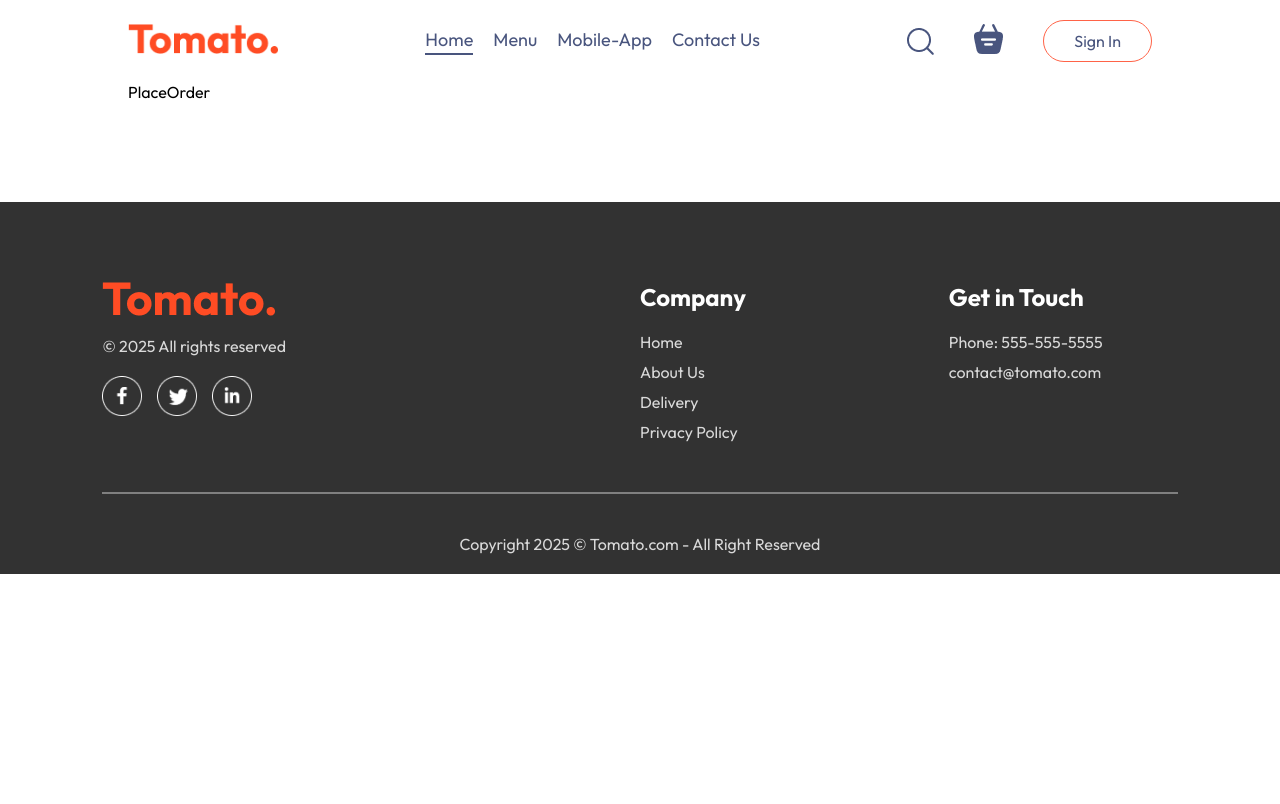
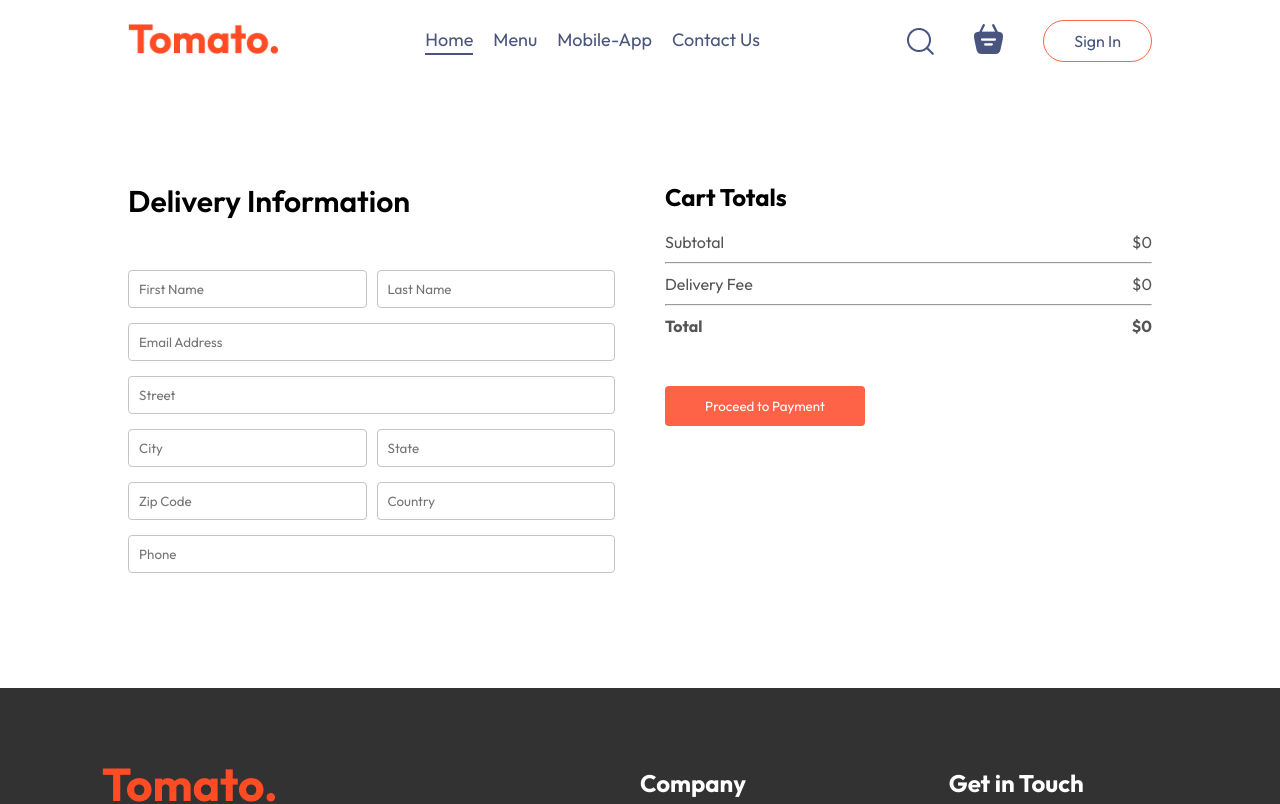
Before and after one commit to alankrit98/Nomato.-Food-Delivery-MERN, a React (Vite) app in the folder frontend/: page /placeorder in a window 1280 px wide. Shown: the top 804 px of the page. Built offline with nearby package versions, Linux system fonts and the light colour scheme.

Commit message:
Frontend Completed Fully, Now for Backend

```diff
--- a/frontend/src/pages/Cart/Cart.jsx
+++ b/frontend/src/pages/Cart/Cart.jsx
@@ -1,8 +1,11 @@
 import React, { useContext } from "react";
 import "./Cart.css";
 import { StoreContext } from "../../context/StoreContext";
+import { useNavigate } from "react-router-dom";
 const Cart = () => {
   const { cartItems, food_list, removeFromCart, getTotalCartAmount } = useContext(StoreContext);
+
+  const navigate = useNavigate();
 
   return (
     <div className="cart">
@@ -46,15 +49,15 @@
             <hr/>
             <div className="cart-total-details">
               <p>Delivery Fee</p>
-              <p>${2}</p>
+              <p>${getTotalCartAmount()===0?0:2}</p>
             </div>
             <hr/>
             <div className="cart-total-details">
               <b>Total</b>
-              <b>${getTotalCartAmount()+2}</b>
+              <b>${getTotalCartAmount()===0?0:getTotalCartAmount()+2}</b>
             </div>
           </div>
-            <button>Proceed to Checkout</button>
+            <button onClick={()=>navigate('/placeorder')}>Proceed to Checkout</button>
         </div>
         <div className="cart-promocode">
           <div>
--- a/frontend/src/pages/PlaceOrder/PlaceOrder.css
+++ b/frontend/src/pages/PlaceOrder/PlaceOrder.css
@@ -0,0 +1,35 @@
+.place-order {
+    display: flex;
+    align-items: start;
+    justify-content: space-between;
+    gap: 50px;
+    margin-top: 100px;
+}
+.place-order-left {
+    width: 100%;
+    max-width: max(30%, 500px);
+}
+.place-order-left .title {
+    font-size: 30px;
+    font-weight: 600;
+    margin-bottom: 50px;
+}
+.place-order-left input {
+    margin-bottom: 15px;
+    width: 100%;
+    padding: 10px;
+    border: 1px solid #c5c5c5;
+    border-radius: 4px;
+    outline-color: tomato;
+}
+.place-order-left .multi-fields {
+    display: flex;
+    gap: 10px;
+}
+.place-order-right {
+    width: 100%;
+    max-width: max(40%, 500px);
+}
+.place-order .cart-total button {
+    margin-top: 30px;
+}
--- a/frontend/src/pages/PlaceOrder/PlaceOrder.jsx
+++ b/frontend/src/pages/PlaceOrder/PlaceOrder.jsx
@@ -1,8 +1,53 @@
-import React from 'react'
+import React, { useContext } from 'react'
 import './PlaceOrder.css'
+import { StoreContext } from '../../context/StoreContext'
 const PlaceOrder = () => {
+
+  const {getTotalCartAmount} = useContext(StoreContext);
+
   return (
-    <div>PlaceOrder</div>
+    <form className='place-order'>
+      <div className='place-order-left'>
+        <p className='title'>Delivery Information</p>
+        <div className='multi-fields'>
+          <input type="text" placeholder="First Name"/>
+          <input type="text" placeholder="Last Name"/>
+        </div>
+        <input type="email" placeholder="Email Address"/>
+        <input type="text" placeholder="Street"/>
+        <div className='multi-fields'>
+          <input type="text" placeholder="City"/>
+          <input type="text" placeholder="State"/>
+        </div>
+        <div className='multi-fields'>
+          <input type="text" placeholder="Zip Code"/>
+          <input type="text" placeholder="Country"/>
+        </div>
+        <input type="text" placeholder='Phone'/>
+      </div>
+      <div className='place-order-right'>
+      <div className="cart-total">
+          <h2>Cart Totals</h2>
+          <div>
+          <div className="cart-total-details">
+              <p>Subtotal</p>
+              <p>${getTotalCartAmount()}</p>
+            </div>
+            <hr/>
+            <div className="cart-total-details">
+              <p>Delivery Fee</p>
+              <p>${getTotalCartAmount()===0?0:2}</p>
+            </div>
+            <hr/>
+            <div className="cart-total-details">
+              <b>Total</b>
+              <b>${getTotalCartAmount()===0?0:getTotalCartAmount()+2}</b>
+            </div>
+          </div>
+            <button>Proceed to Payment</button>
+        </div>
+      </div>
+    </form>
   )
 }
 
```
